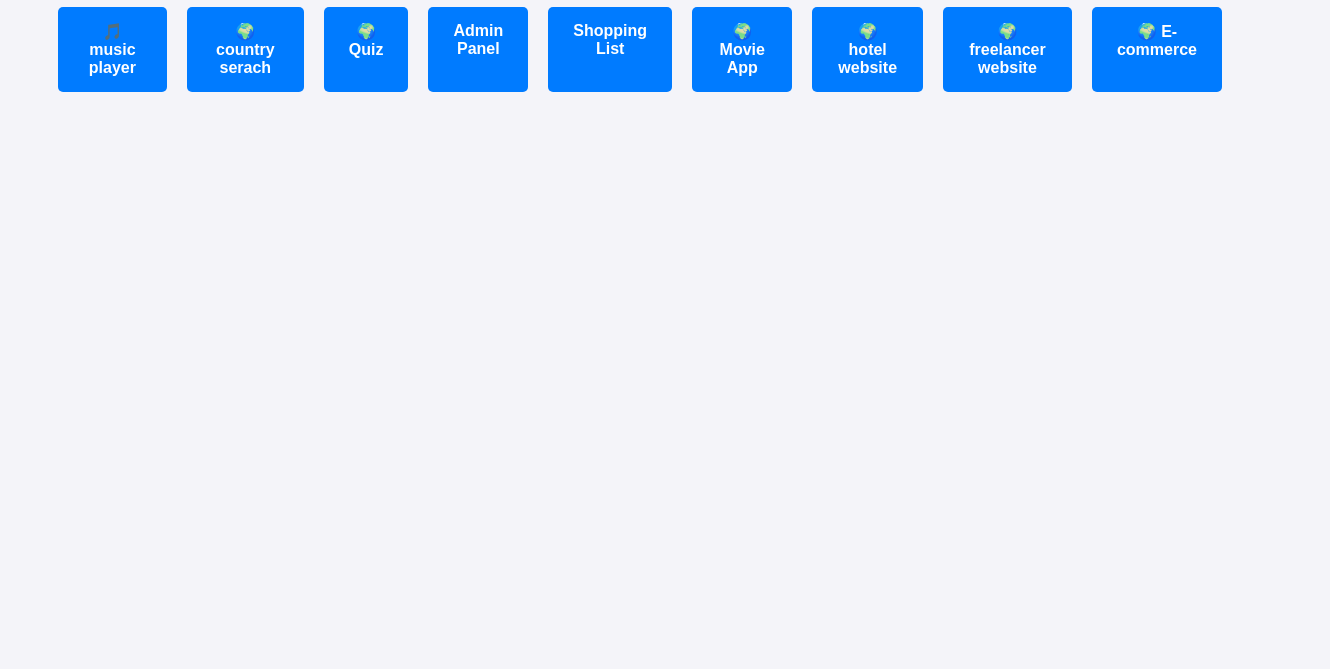
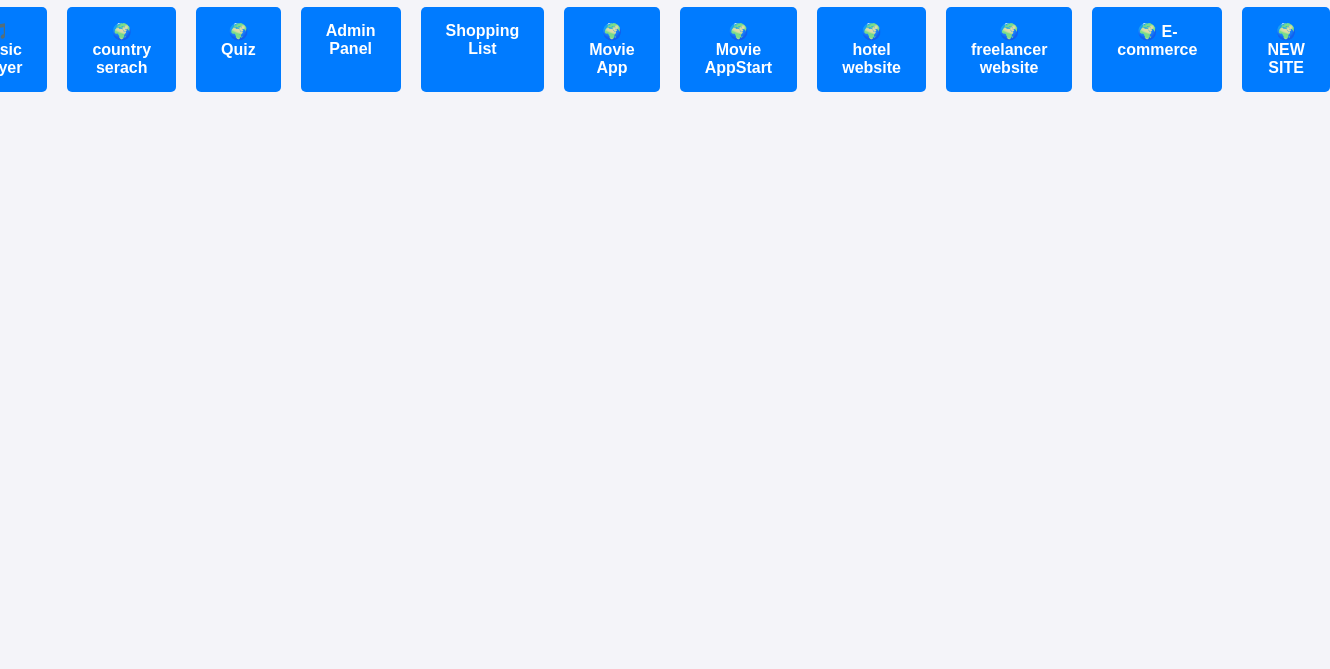
Before and after one commit to yusufkc81/uygulamalar, a plain HTML site: page index.html in a window 1280 px wide. Shown: the part 131-800 px from the top of the page, 1330 px wide, since content can reach past the window. Drawn offline with Linux system fonts and the light colour scheme.

Commit message:
Update index.html

```diff
--- a/index.html
+++ b/index.html
@@ -20,9 +20,12 @@
       <a href="admin-panel/admin-panel-egitim/">Admin Panel</a>
         <a href="shopping-list/">Shopping List</a>
         <a href="movie-app/">🌍 Movie App</a>
+        <a href="moovieapp/">🌍 Movie AppStart</a>
         <a href="hotel-site-FINISH/">🌍 hotel website</a>
         <a href="freelancer/">🌍 freelancer website</a>
         <a href="e-commerce/">🌍 E-commerce</a>
+        <a href="NEW-SITE/">🌍 NEW SITE</a>
+
 
 
 
```
